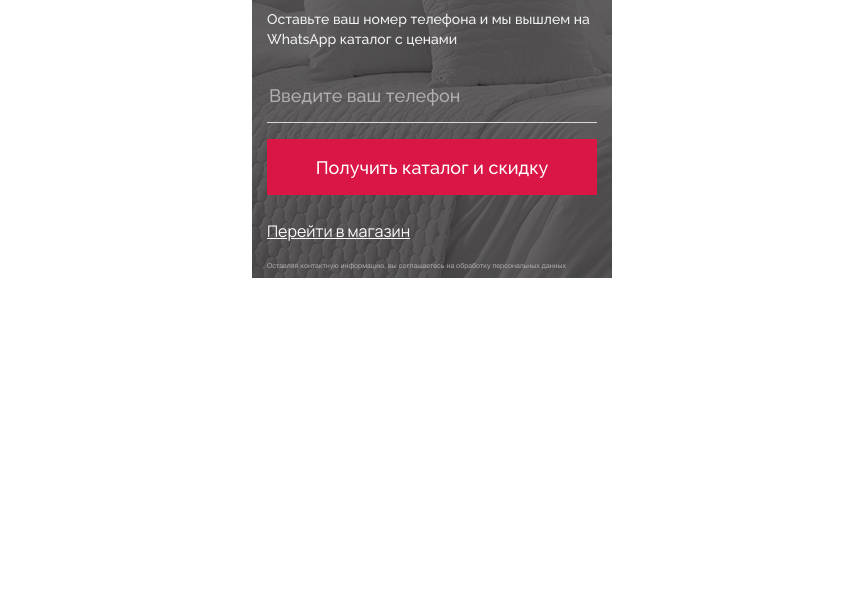
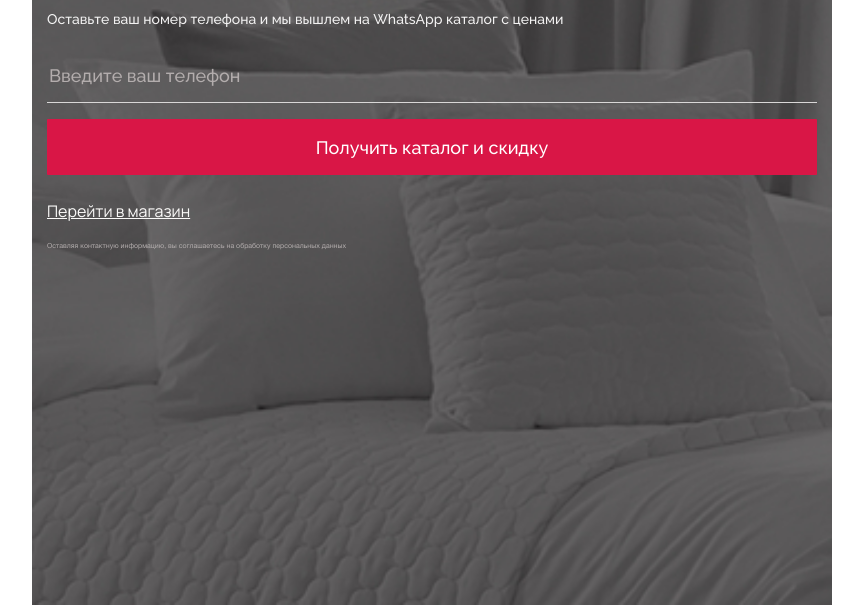
Before and after one commit to alex3959/taka-linens, a website: page app/index.html in a window 1280 px wide. Shown: the part 285-890 px from the top of the page, without its empty margins (208-1071 px from the left). Before the commit the page ends 800 px from the top, so only its background shows below. Drawn offline with nearby package versions, Linux system fonts and the light colour scheme; files that its build step writes are made by us from their sources.

Commit message:
added some changes

```diff
--- a/app/scss/_global.scss
+++ b/app/scss/_global.scss
@@ -1,10 +1,10 @@
 html,
 body {
-	height: 100%;
+  height: 100%;
 }
 
-.container{
-  max-width: 360px;
+.container {
+  max-width: 100vh;
   margin: 0 auto;
   padding: 0 15px;
 }
--- a/app/scss/style.scss
+++ b/app/scss/style.scss
@@ -10,6 +10,7 @@
     &__top {
         box-shadow: inset 0 -1px 0 $header-border-color;
     }
+
     &__top-wrap {
         padding: 12px 0;
         display: flex;
@@ -33,6 +34,7 @@
         line-height: 16px;
         color: $btn-base-color;
         border-bottom: 1px dashed $btn-base-color;
+
         &:hover {
             transform: scale(1.1);
         }
@@ -47,6 +49,7 @@
         font-style: normal;
         font-weight: 600;
         line-height: 16px;
+
         &:hover {
             color: $btn-base-color;
         }
@@ -61,6 +64,7 @@
         height: 25px;
         display: block;
     }
+
     &:hover {
         &::before {
             background-image: url(../images/whatsup-2.svg);
@@ -69,6 +73,7 @@
         }
     }
 }
+
 .telegram-icon {
     &::before {
         content: "";
@@ -77,6 +82,7 @@
         height: 26px;
         display: block;
     }
+
     &:hover {
         &::before {
             background-image: url(../images/telegram-2.svg);
@@ -110,6 +116,9 @@
     box-sizing: border-box;
     padding-top: 24px;
     padding-bottom: 9px;
+    display: flex;
+    flex-direction: column;
+    width: 100vh;
 }
 
 .main {
@@ -117,6 +126,8 @@
 
     color: $font-base-color;
     font-family: "Raleway Medium";
+    display: flex;
+    height: 100vh;
 
     &__caption {
         font-size: 12px;
@@ -164,6 +175,7 @@
         background-color: transparent;
         border: none;
         box-shadow: inset 0 -1px 0 #d9d7d7;
+
         &::placeholder {
             color: $placeholder-color;
         }
@@ -193,7 +205,8 @@
         font-family: "Manrope";
         font-size: 16px;
         line-height: 24px;
-        &:hover{
+
+        &:hover {
             color: $btn-base-color;
         }
     }
```
Also changed, not shown: package.json (+7 -4 lines), 1 other file.
